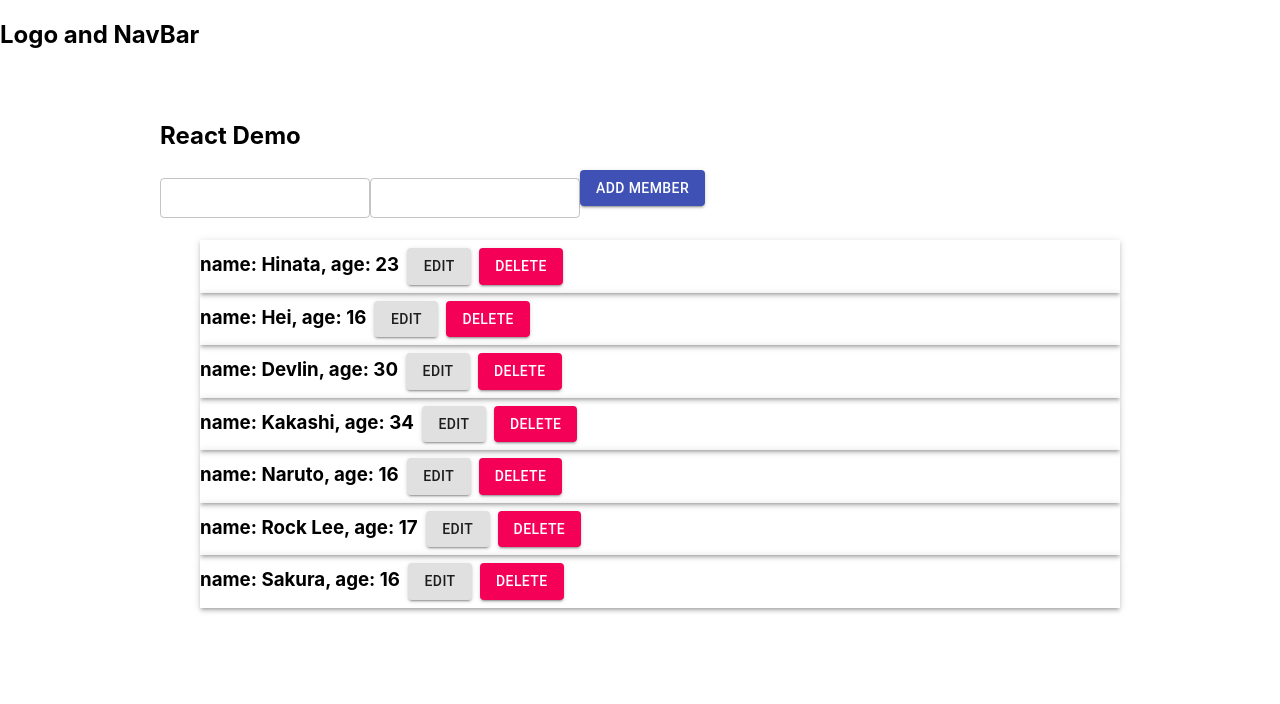
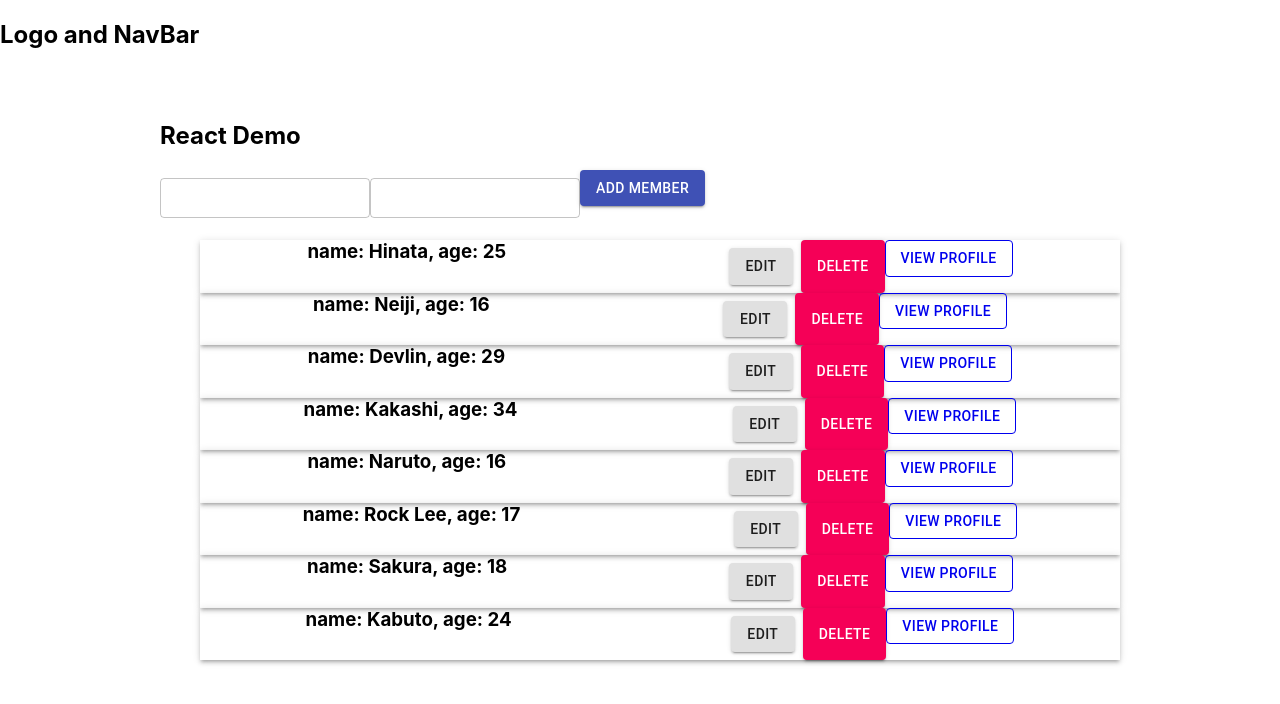
Before and after one commit to webmasterdevlin/inmeta-reactjs, a React (Create React App) app: page /member-list in a window 1280 px wide. Shown: the top 704 px of the page. Built offline with nearby package versions, Linux system fonts and the light colour scheme; data requests are answered from the project's data file.

Commit message:
added Link

```diff
--- a/mydb.json
+++ b/mydb.json
@@ -1,18 +1,18 @@
 {
   "members": [
     {
-      "age": 23,
+      "age": "25",
       "name": "Hinata",
       "id": "_v_aHva"
     },
     {
-      "name": "Hei",
+      "name": "Neiji",
       "age": "16",
       "id": "o1RXTmZ"
     },
     {
       "name": "Devlin",
-      "age": "30",
+      "age": "29",
       "id": "YwkgV-b"
     },
     {
@@ -32,8 +32,13 @@
     },
     {
       "name": "Sakura",
-      "age": "16",
+      "age": "18",
       "id": "atv9rFD"
+    },
+    {
+      "name": "Kabuto",
+      "age": "24",
+      "id": "yIXed_T"
     }
   ]
 }
--- a/src/components/MemberList.js
+++ b/src/components/MemberList.js
@@ -3,6 +3,7 @@ import axios from 'axios';
 import Box from '@material-ui/core/Box';
 import Button from '@material-ui/core/Button';
 import TextField from '@material-ui/core/TextField';
+import { Link } from '@reach/router';
 import { makeStyles, createStyles } from '@material-ui/core/styles';
 const devlinStyle = makeStyles(theme =>
     createStyles({
@@ -106,7 +107,7 @@ export default function MemberList() {
                     :
                     members.map(m =>
                         <Box boxShadow={3} key={m.id}>
-                            <li>
+                            <li style={{ width: '100%', display: 'flex', justifyContent: 'space-around' }}>
                                 {forEditing === m.id ? (
                                     <>
                                         <TextField value={memberToUpdate.name} margin="dense"
@@ -119,6 +120,7 @@ export default function MemberList() {
                                             multiline rowsMax="4" />
                                     </>) : (`name: ${m.name}, age: ${m.age}`)
                                 }
+                                <div style={{ display: 'flex' }}>
                                     {forEditing === m.id
                                         ?
                                         (<Button variant="contained" color="primary" onClick={handleUpdateMember} >Update</Button>)
@@ -126,6 +128,10 @@ export default function MemberList() {
                                         (<Button variant="contained" className={button} onClick={() => handleEditMember(m)} >Edit</Button>)
                                     }
                                     <Button variant="contained" color="secondary" onClick={() => deleteMember(m.id)} >Delete</Button>
+                                    <Link style={{ textDecoration: 'none' }} to={`/edit-member/${m.id}`}>
+                                        <Button color="inherit" variant="outlined">View Profile</Button>
+                                    </Link>
+                                </div>
                             </li>
                         </Box>
                     )}
--- a/src/root-router.jsx
+++ b/src/root-router.jsx
@@ -8,7 +8,7 @@ const RootRouter = () => (
         <Redirect from="/" to="member-list" noThrow />
 
         <Profile path="edit-member/:id" />
-        <Profile path="edit-member" />
+
         <MemberList path="member-list" />
     </Router>
 );
```
Lines whose indentation alone changed are shown as unchanged.
